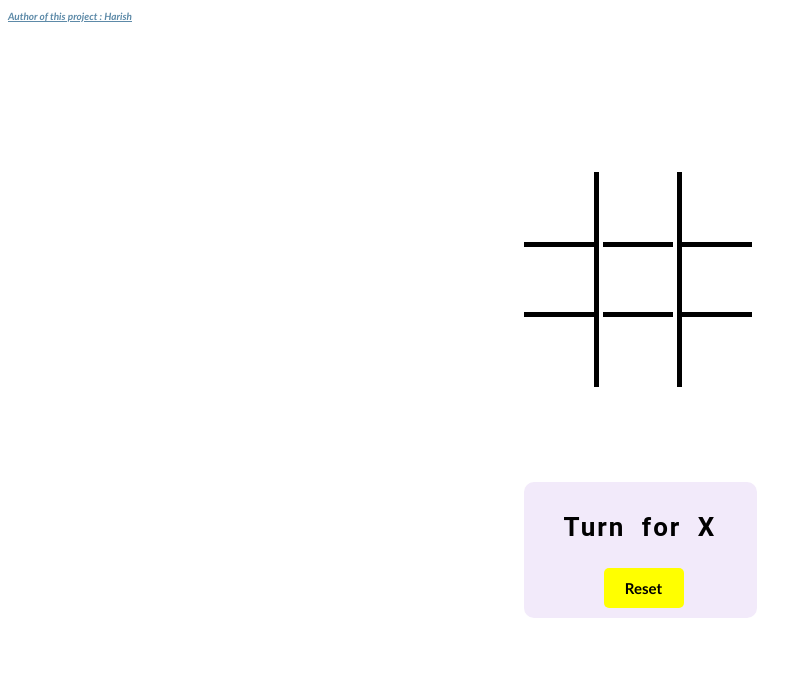
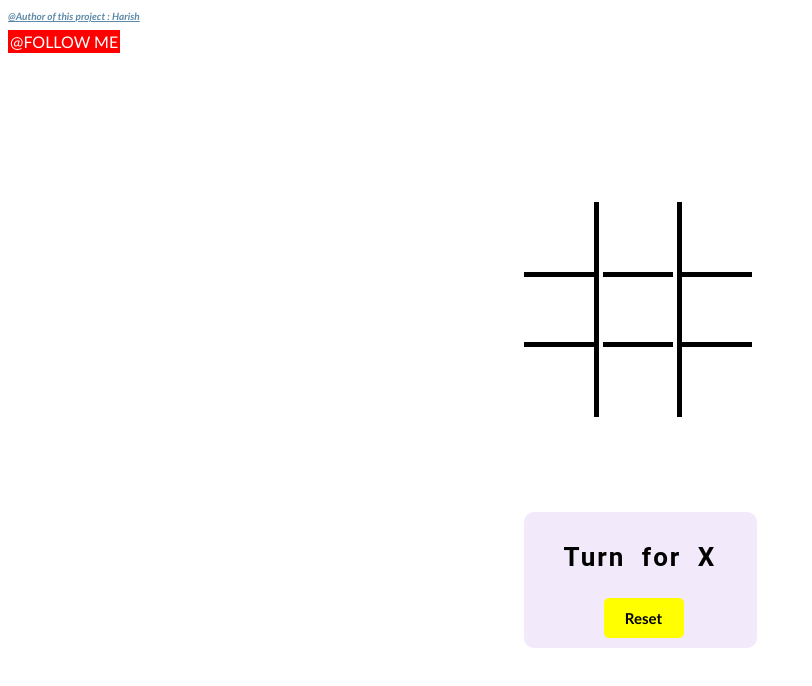
Before and after one commit to fjak156262/Tic-Tac-Toe, a plain HTML site: page docs/index.html in a window 1280 px wide. Shown: the whole page, without its empty margins (0-812 px from the left). Drawn offline with Linux system fonts and the light colour scheme.

Commit message:
Update index.html

```diff
--- a/docs/index.html
+++ b/docs/index.html
@@ -1,796 +1,461 @@
 
 <!--- Created By Harish ---->
 
+
 <!DOCTYPE html>
-
 <html>
-
 <head>
-
   <meta http-equiv="content-type" content="text/html; charset=utf-8" />
-
   <meta name="viewport" content="width=device-width">
-
   <title></title>
-
   <style>
-
     h5 {
-
       border: 5px solid black;
-
       width: 70px;
-
       margin-top: 0px;
-
       font-size: 40px;
-
       text-align: center;
-
       height: 70px;
-
       display: inline-block;
-
       color: white;
-
     }
 
     #main {
-
       width: 233px;
-
       height: 225px;
-
       margin: auto;
-
       margin-top: 150px;
-
     }
-
     #div1 ,#div2,#div3 {
-
       width: 250px;
-
       height: 70px;
-
     }
-
     #h51,#h54,#h57 {
-
       border-left: none;
-
     }
-
     #h53,#h56,#h59 {
-
       border-right: none;
-
     }
-
     #h57,#h58,#h59 {
-
       border-bottom: none;
-
     }
-
     #h51,#h52,#h53 {
-
       border-top: none;
-
     }
-
     #h54,#h55,#h56 {
-
       border-bottom: none;
-
     }
-
     #h52,#h55,#h58 {
-
       border-left: none;
-
       border-right: none;
-
     }
-
     h5:hover {
-
       background: rgb(242, 234, 250);
-
       color: rgb(242, 234, 250);
-
     }
-
     #div2 {
-
       margin-bottom: 0px;
-
     }
-
     #new {
-
       margin-top: 100px;
-
       font-weight: bold;
-
       border: 10px solid rgb(242, 234, 250);
-
       font-size: 26px;
-
       border-radius: 10px;
-
       background: rgb(242, 234, 250);;
-
     }
-
     #p {
-
       font-family: 'Roboto',Sans-Serif;
-
       letter-spacing: 2px;
-
       word-spacing: 8px;
-
       margin-left: 30px;
-
       margin-top: 20px;
-
     }
-
     #btn {
-
       width: 80px;
-
       height: 40px;
-
       font-family: Trebuchet MS;
-
       font-weight: bold;
-
       background: yellow;
-
       border: none;
-
       font-size: 15px;
-
       border-radius: 5px;
-
       margin-left: 70px;
-
     }
-
     #btn:hover {
-
       background: lightyellow;
-
     }
-
     #h6 {
-
         font-size: 10px;
-
         font-family: Trebuchet MS;
-
         font-style: italic;
-
         font-weight: bold;
-
         text-decoration: underline;
-
         color: #5D8AA8;
 
     }
+    a {
+  background-color: red;
+  color: white;
+  padding: 2px 2px;
+  text-decoration: none;
+  text-transform: uppercase;
+  font-family: Trebuchet MS;
+}
+
+a:hover {
+  background-color:#ccc ;
+}
+
+a:active {
+  background-color: black;
+}
+
 
   </style>
+</head>
+<body>
+<p id="h6">@Author of this project : Harish</p>
 
-</head>
-
-<body>
-
-<p id="h6">Author of this project : Harish</p>
+<a href="https://www.instagram.com/hari_0.01/">@Follow Me</a>
 
   <div id="main">
-
     <div id="div1">
-
       <h5 class="h5" id="h51">1</h5>
-
       <h5 id="h52" class="h5">2</h5>
-
       <h5 id="h53" class="h5">3</h5>
-
     </div>
-
     <div id="div2">
-
       <h5 class="h5" id="h54">4</h5>
-
       <h5 id="h55" class="h5">5</h5>
-
       <h5 id="h56" class="h5">6</h5>
-
     </div>
-
     <div id="div3">
-
       <h5 class="h5" id="h57">7</h5>
-
       <h5 id="h58" class="h5">8</h5>
-
       <h5 id="h59" class="h5">9</h5>
-
     </div>
-
     <div id="new">
-
       <p id="p">
-
         Turn for X
-
       </p>
-
       <button id="btn">Reset</button>
-
     </div>
-
   </div>
-
   <script>
-
     let audio = new Audio('ting.mp3');
-
     let turn = "X";
-
     let btn1 = document.getElementById('h51');
-
     let btn2 = document.getElementById('h52');
-
     let btn3 = document.getElementById('h53');
-
     let btn4 = document.getElementById('h54');
-
     let btn5 = document.getElementById('h55');
-
     let btn6 = document.getElementById('h56');
-
     let btn7 = document.getElementById('h57');
-
     let btn8 = document.getElementById('h58');
-
     let btn9 = document.getElementById('h59');
-
     let reset = document.getElementById('btn');
-
     let hint = document.getElementById('p');
 
     let speech = new  SpeechSynthesisUtterance();
-
     let speak = (text) => {
-
       console.log(text)
-
     };
 
+
     let changeTurn = () => {
-
       //speak("Turn for X");
-
       if (turn == "X") {
-
         speak("Turn for 0");
-
         hint.innerHTML = "Turn for 0";
-
         return "0";
-
       } else {
-
         speak("Turn for X")
-
         hint.innerHTML = "Turn for X";
-
         return "X";
-
       }
-
     };
 
     let checkWin = () => {
-
       if ((btn1.innerHTML == "X") && (btn2.innerHTML == "X") && (btn3.innerHTML == "X")) {
-
         btn1.style.textDecoration = "line-through";
-
         btn1.style.background = "lightgreen";
-
         btn2.style.textDecoration = "line-through";
-
         btn2.style.background = "lightgreen";
-
         btn3.style.textDecoration = "line-through";
-
         btn3.style.background = "lightgreen";
 
         alert("X wins !");
-
         speak("X wins the match");
 
         hint.innerHTML = "X wins the match !";
-
       } else if ((btn1.innerHTML == "0") && (btn2.innerHTML == "0") && (btn3.innerHTML == "0")) {
-
         btn1.style.textDecoration = "line-through";
-
         btn1.style.background = "lightgreen";
-
         btn2.style.textDecoration = "line-through";
-
         btn2.style.background = "lightgreen";
-
         btn3.style.textDecoration = "line-through";
-
         btn3.style.background = "lightgreen";
 
         alert("0 wins !");
-
         speak("0 wins the match");
-
         hint.innerHTML = "0 wins the match !";
-
       } else if ((btn1.innerHTML == "X") && (btn7.innerHTML == "X") && (btn4.innerHTML == "X")) {
-
         btn1.style.textDecoration = "line-through";
-
         btn1.style.background = "lightgreen";
-
         btn4.style.textDecoration = "line-through";
-
         btn4.style.background = "lightgreen";
-
         btn7.style.textDecoration = "line-through";
-
         btn7.style.background = "lightgreen";
 
         alert("X wins !");
-
         speak("X wins the match");
-
         hint.innerHTML = "X wins the match !";
-
       } else if ((btn1.innerHTML == "0") && (btn7.innerHTML == "0") && (btn4.innerHTML == "0")) {
-
         btn1.style.textDecoration = "line-through";
-
         btn1.style.background = "lightgreen";
-
         btn4.style.textDecoration = "line-through";
-
         btn4.style.background = "lightgreen";
-
         btn7.style.textDecoration = "line-through";
-
         btn7.style.background = "lightgreen";
 
         alert("0 wins !");
-
         speak("0 wins the match");
-
         hint.innerHTML = "0 wins the match !";
-
       } else if ((btn4.innerHTML == "X") && (btn5.innerHTML == "X") && (btn6.innerHTML == "X")) {
-
         btn4.style.textDecoration = "line-through";
-
         btn4.style.background = "lightgreen";
-
         btn5.style.textDecoration = "line-through";
-
         btn5.style.background = "lightgreen";
-
         btn6.style.textDecoration = "line-through";
-
         btn6.style.background = "lightgreen";
 
         alert("X wins !");
-
         speak("X wins the match");
-
         hint.innerHTML = "X wins the match !";
-
       } else if ((btn4.innerHTML == "0") && (btn5.innerHTML == "0") && (btn6.innerHTML == "0")) {
-
         btn4.style.textDecoration = "line-through";
-
         btn4.style.background = "lightgreen";
-
         btn5.style.textDecoration = "line-through";
-
         btn5.style.background = "lightgreen";
-
         btn6.style.textDecoration = "line-through";
-
         btn6.style.background = "lightgreen";
 
         alert("0 wins !");
-
         speak("0 wins the match");
-
         hint.innerHTML = "0 wins the match !";
-
       } else if ((btn7.innerHTML == "0") && (btn8.innerHTML == "0") && (btn9.innerHTML == "0")) {
-
         btn7.style.textDecoration = "line-through";
-
         btn7.style.background = "lightgreen";
-
         btn8.style.textDecoration = "line-through";
-
         btn8.style.background = "lightgreen";
-
         btn9.style.textDecoration = "line-through";
-
         btn9.style.background = "lightgreen";
 
         alert("0 wins !");
-
         speak("0 wins the match");
-
         hint.innerHTML = "0 wins the match !";
-
       } else if ((btn7.innerHTML == "X") && (btn8.innerHTML == "X") && (btn9.innerHTML == "X")) {
-
         btn7.style.textDecoration = "line-through";
-
         btn7.style.background = "lightgreen";
-
         btn9.style.textDecoration = "line-through";
-
         btn9.style.background = "lightgreen";
-
         btn8.style.textDecoration = "line-through";
-
         btn8.style.background = "lightgreen";
 
         alert("X wins !");
-
         speak("X wins the match");
-
         hint.innerHTML = "X wins the match !";
-
       } else if ((btn2.innerHTML == "0") && (btn5.innerHTML == "0") && (btn8.innerHTML == "0")) {
-
         btn2.style.textDecoration = "line-through";
-
         btn2.style.background = "lightgreen";
-
         btn5.style.textDecoration = "line-through";
-
         btn5.style.background = "lightgreen";
-
         btn8.style.textDecoration = "line-through";
-
         btn8.style.background = "lightgreen";
 
         alert("0 wins !");
-
         speak("0 wins the match");
-
         hint.innerHTML = "0 wins the match !";
-
       } else if ((btn2.innerHTML == "X") && (btn5.innerHTML == "X") && (btn8.innerHTML == "X")) {
-
         btn2.style.textDecoration = "line-through";
-
         btn2.style.background = "lightgreen";
-
         btn5.style.textDecoration = "line-through";
-
         btn5.style.background = "lightgreen";
-
         btn8.style.textDecoration = "line-through";
-
         btn8.style.background = "lightgreen";
 
         alert("X wins !");
-
         speak("X wins the match");
-
         hint.innerHTML = "X wins the match !";
-
       } else if ((btn3.innerHTML == "0") && (btn9.innerHTML == "0") && (btn6.innerHTML == "0")) {
-
         btn3.style.textDecoration = "line-through";
-
         btn3.style.background = "lightgreen";
-
         btn6.style.textDecoration = "line-through";
-
         btn6.style.background = "lightgreen";
-
         btn9.style.textDecoration = "line-through";
-
         btn9.style.background = "lightgreen";
 
         alert("0 wins !");
-
         speak("0 wins the match");
-
         hint.innerHTML = "0 wins the match !";
-
       } else if ((btn3.innerHTML == "X") && (btn9.innerHTML == "X") && (btn6.innerHTML == "X")) {
-
         btn3.style.textDecoration = "line-through";
-
         btn3.style.background = "lightgreen";
-
         btn6.style.textDecoration = "line-through";
-
         btn6.style.background = "lightgreen";
-
         btn9.style.textDecoration = "line-through";
-
         btn9.style.background = "lightgreen";
 
         alert("X wins !");
-
         speak("X wins the match");
-
         hint.innerHTML = "X wins the match !";
-
       } else if ((btn1.innerHTML == "0") && (btn9.innerHTML == "0") && (btn5.innerHTML == "0")) {
-
         btn1.style.textDecoration = "line-through";
-
         btn1.style.background = "lightgreen";
-
         btn5.style.textDecoration = "line-through";
-
         btn5.style.background = "lightgreen";
-
         btn9.style.textDecoration = "line-through";
-
         btn9.style.background = "lightgreen";
 
         alert("0 wins !");
-
         speak("0 wins the match");
-
         hint.innerHTML = "0 wins the match !";
-
       } else if ((btn1.innerHTML == "X") && (btn9.innerHTML == "X") && (btn5.innerHTML == "X")) {
-
         btn1.style.textDecoration = "line-through";
-
         btn1.style.background = "lightgreen";
-
         btn5.style.textDecoration = "line-through";
-
         btn5.style.background = "lightgreen";
-
         btn9.style.textDecoration = "line-through";
-
         btn9.style.background = "lightgreen";
 
         alert("X wins !");
-
         speak("X wins the match");
-
         hint.innerHTML = "X wins the match !";
-
       } else if ((btn3.innerHTML == "0") && (btn7.innerHTML == "0") && (btn5.innerHTML == "0")) {
-
         btn3.style.textDecoration = "line-through";
-
         btn3.style.background = "lightgreen";
-
         btn5.style.textDecoration = "line-through";
-
         btn5.style.background = "lightgreen";
-
         btn7.style.textDecoration = "line-through";
-
         btn7.style.background = "lightgreen";
 
         alert("0 wins !");
-
         speak("0 wins the match");
-
         hint.innerHTML = "0 wins the match !";
-
       } else if ((btn3.innerHTML == "X") && (btn7.innerHTML == "X") && (btn5.innerHTML == "X")) {
-
         btn3.style.textDecoration = "line-through";
-
         btn3.style.background = "lightgreen";
-
         btn5.style.textDecoration = "line-through";
-
         btn5.style.background = "lightgreen";
-
         btn7.style.textDecoration = "line-through";
-
         btn7.style.background = "lightgreen";
 
         alert("X wins !");
-
         speak("X wins the match");
-
         hint.innerHTML = "X wins the match !";
-
       }
-
     };
 
+
     btn1.addEventListener('click', () => {
-
       if (btn1.innerHTML == 1) {
-
         btn1.innerHTML = turn;
-
         audio.play();
-
         turn = changeTurn();
-
       }
-
       btn1.style.color = 'black';
-
       checkWin();
-
     });
 
+
     btn2.addEventListener('click', () => {
-
       if (btn2.innerHTML == 2) {
-
         btn2.innerHTML = turn;
-
         audio.play();
-
         turn = changeTurn();
-
       }
-
       btn2.style.color = 'black';
-
       checkWin();
-
     });
 
+
     btn3.addEventListener('click', () => {
-
       if (btn3.innerHTML == 3) {
-
         btn3.innerHTML = turn;
-
         audio.play();
-
         turn = changeTurn();
-
       }
-
       btn3.style.color = 'black';
-
       checkWin();
-
     });
 
+
     btn4.addEventListener('click', () => {
-
       if (btn4.innerHTML == 4) {
-
         btn4.innerHTML = turn;
-
         audio.play();
-
         turn = changeTurn();
-
       }
-
       btn4.style.color = 'black';
-
       checkWin();
-
     });
 
+
     btn5.addEventListener('click', () => {
-
       if (btn5.innerHTML == 5) {
-
         btn5.innerHTML = turn;
-
         audio.play();
-
         turn = changeTurn();
-
       }
-
       btn5.style.color = 'black';
-
       checkWin();
-
     });
 
+
     btn6.addEventListener('click', () => {
-
       if (btn6.innerHTML == 6) {
-
         btn6.innerHTML = turn;
-
         audio.play();
-
         turn = changeTurn();
-
       }
-
       btn6.style.color = 'black';
-
       checkWin();
-
     });
 
+
     btn7.addEventListener('click', () => {
-
       if (btn7.innerHTML == 7) {
-
         btn7.innerHTML = turn;
-
         audio.play();
-
         turn = changeTurn();
-
       }
-
       btn7.style.color = 'black';
-
       checkWin();
-
     });
 
+
     btn8.addEventListener('click', () => {
-
       if (btn8.innerHTML == 8) {
-
         btn8.innerHTML = turn;
-
         audio.play();
-
         turn = changeTurn();
-
       }
-
       btn8.style.color = 'black';
-
       checkWin();
-
     });
-
     btn9.addEventListener('click', () => {
-
       if (btn9.innerHTML == 9) {
-
         btn9.innerHTML = turn;
-
         audio.play();
-
         turn = changeTurn();
-
       }
-
       btn9.style.color = 'black';
-
       checkWin();
-
     });
-
     btn.addEventListener('click', () => {
-
       let location = window.location.reload();
-
     });
-
   </script>
-
 </body>
-
 </html>
```
